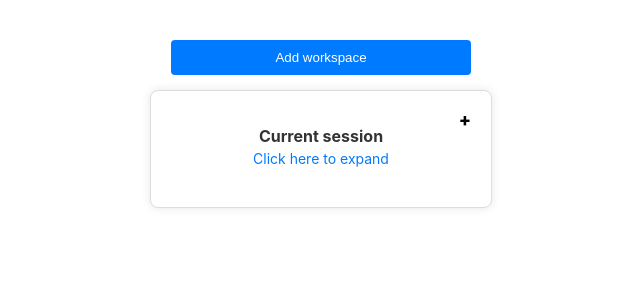
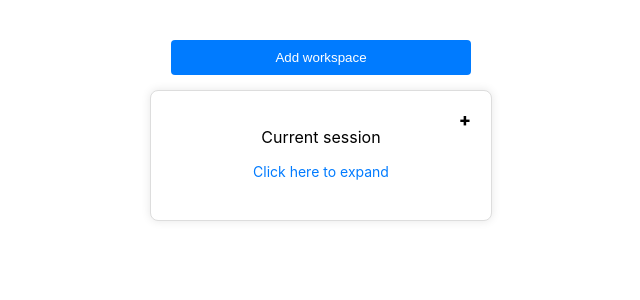
Before and after one commit to adityabatra/Shelf, a React (Create React App) app in the folder shelf/: page / in a window 1280 px wide. Shown: the top 300 px of the page, without its empty margins (319-959 px from the left). Built offline with nearby package versions, Linux system fonts and the light colour scheme.

Commit message:
Added logic to change name, save workspaces

```diff
--- a/shelf/src/App.js
+++ b/shelf/src/App.js
@@ -3,15 +3,18 @@ import React, {useState} from 'react';
 import Workspace from './components/Workspace';
 
 function App() {
-  const [workspaces, setWorkspaces] = useState([{id:0, isDeletable: false}]);
+  const [ids, setId] = useState(1)
+  const [workspaces, setWorkspaces] = useState([{id:0, isDeletable: false, tabheading : "Current session" , alltabs:[]}]);
   const addWorkspace = () => {
-    setWorkspaces([...workspaces, { id: workspaces.length, isDeletable: true }]);
+    setWorkspaces([...workspaces, { id: ids, isDeletable: true, tabheading : "Your workspace " + ids , alltabs:[]}]);
+    setId(ids + 1)
   };
   const deleteWorkspace = (id) => {
     setWorkspaces(workspaces.filter(workspace => workspace.id !== id));
   }
-  const saveWorkspace = () => {
-    setWorkspaces([...workspaces,{id:workspaces.length,isDeletable: true}]);
+  const saveWorkspace = (tabs,heading) => {
+    setWorkspaces([...workspaces,{id:ids,isDeletable: true, tabheading: heading, alltabs: tabs }]);
+    setId(ids + 1)
   }
 
   return (
@@ -19,7 +22,7 @@ function App() {
       <button className="add-workspace-button" onClick={addWorkspace}>Add workspace</button>
 
       {workspaces.map((workspace) =>  (
-        <Workspace workspace = {workspace} Delete = {deleteWorkspace} Save = {saveWorkspace}/>
+        <Workspace key={workspace.id} workspace = {workspace} Delete = {deleteWorkspace} Save = {saveWorkspace}/>
       ))}
     </div>
   );
--- a/shelf/src/components/Workspace.css
+++ b/shelf/src/components/Workspace.css
@@ -55,3 +55,11 @@
   .click-expand:hover, .delete-button:hover, .save-button:hover {
     text-decoration: underline;
   }
+
+  .tab{
+    display: flex;
+    justify-content: space-between;
+    align-items: center;
+    padding: 2px;
+    margin-bottom: 5px;
+  }
--- a/shelf/src/components/Workspace.js
+++ b/shelf/src/components/Workspace.js
@@ -4,32 +4,23 @@ import './Workspace.css';
 const Workspace = (props) => {
   const [isExpanded, setIsExpanded] = useState(false);
   const {id,isDeletable} = props.workspace
-  const[tabs,setTabs] = useState([])
+  const[tabs,setTabs] = useState(props.workspace.alltabs)
+  const[heading,setHeading] = useState(props.workspace.tabheading)
   const[inputvalue,setvalue] = useState('')
 
   const handleValuechange = (e) => {
     setvalue(e.target.value);
   }
-  console.log(id)
+
   const toggleExpand = () => {
     setIsExpanded(!isExpanded);
   };
-  let heading;
-  if(id === 0){
-    heading = (
-        <h2>Current session</h2>
-    );
-  } else{
-    heading = (
-        <h2>Your workspace {id}</h2>
-    );
-  }
 
   const handleDelete = () => {
     props.Delete(id)
   }
   const save = () => {
-    props.Save()
+    props.Save(tabs,heading)
   }
 
   const handleDeleteTab = (tabId) => {
@@ -58,7 +49,8 @@ const Workspace = (props) => {
         )}
       <div className="workspace-header">
 
-        {heading}
+          <p contentEditable onBlur={(e) => setHeading(e.target.innerText)} style={{cursor:"pointer"}}> {heading}</p>
+
         {isExpanded ? (
           <div className="workspace-tabs">
             <p>All your tabs are here.</p>
@@ -66,7 +58,7 @@ const Workspace = (props) => {
               tabs.map((tab) => (
                 <div key={tab.id} className="tab">
                 <span>{tab.name}</span>
-                <button onClick={() => handleDeleteTab(tab.id)}>Delete</button>
+                <button class = "tabdelete" onClick={() => handleDeleteTab(tab.id)}>X</button>
               </div>
               ))
             }
```
